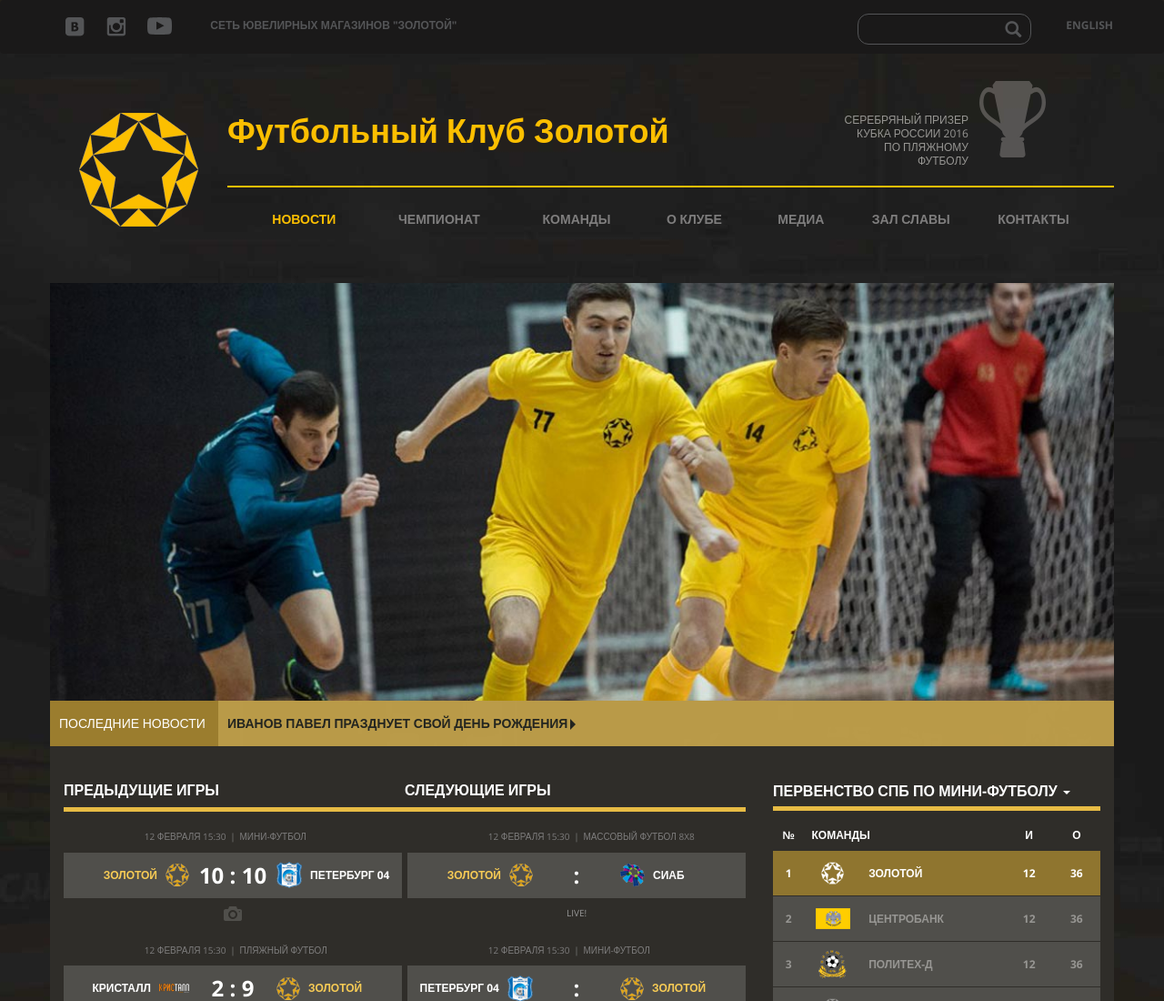
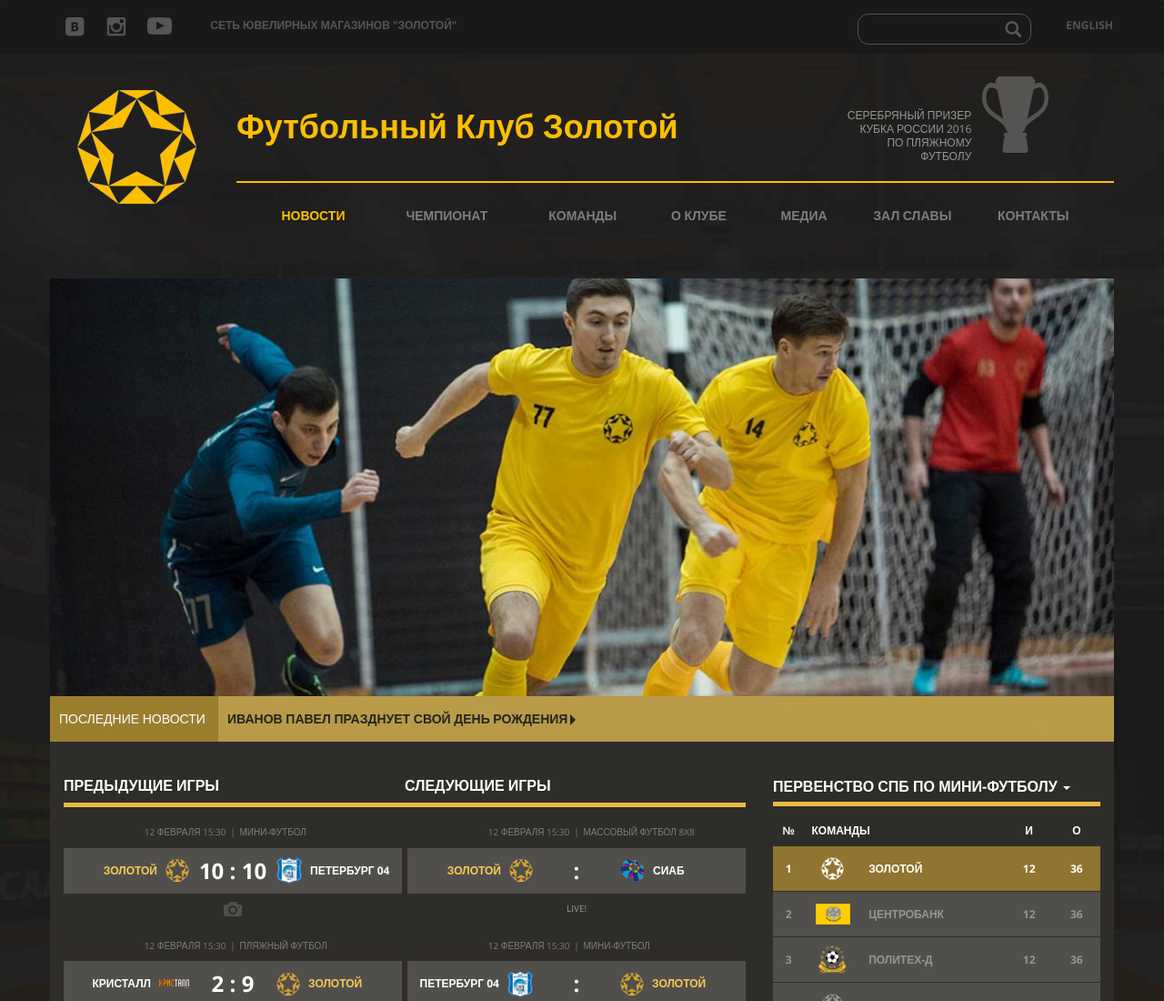
Before and after one commit to Jakovich/FK-Zolotoy, a plain HTML site: page index.html in a window 1280 px wide. Shown: the top 1100 px of the page at 91% size. Drawn offline with nearby package versions, Linux system fonts and the light colour scheme.

Commit message:
main-header modified

```diff
--- a/css/style.css
+++ b/css/style.css
@@ -79,11 +79,24 @@ body {
 
 /*main-header*/
 .main-header {
-	padding-top:25px;
-	margin-bottom:50px;
+
+	margin-bottom:20px;
 }
+.second-row-left {
+	text-align:left;
+	padding-left:30px;
+}
+
+.second-row-right {
+	margin:0;
+	padding:0 15px 0 25px;
+}
+
 .main-header .logo{
 	padding-top:20px;
+}
+.main-header .col-lg-2{
+	padding-right:0;
 }
 .main-title {
 	padding-bottom:20px;
@@ -100,12 +113,14 @@ body {
 	font-weight: 700;
 	font-size: 36px;
 	line-height: 40px;
+	margin-top:40px;
 }
 
 .title {
 	position:relative;
 	padding-top:20px;
 	padding-right:85px;
+	margin-top:20px;
 	width:250px;
 	color:#979693;
 	font-size:12px;
--- a/index.html
+++ b/index.html
@@ -44,12 +44,12 @@
 			<header class="main-header">
 				<div class="container">
 					<div class="row">
-						<div class="second-row-left col-sm-2 text-center">
+						<div class="second-row-left col-lg-2 text-center">
 							<div class="logo">
 								<img src="img/logo-big.png">
 							</div>
 						</div>
-						<div class="second-row-right col-sm-10">
+						<div class="second-row-right col-lg-10">
 							<div class="main-title row">
 								<div class="col-sm-8 main-title-name">
 									<h1>Футбольный Клуб Золотой</h1>
@@ -58,7 +58,7 @@
 								</div>
 							</div>
 							<div>
-								<nav class="main-nav">
+								<nav class="main-nav navbar ">
 									<ul class="main-menu nav nav-pills nav-justified">
 										<li class="active"><a href="#">Новости</a></li>
 										<li><a href="#">Чемпионат</a></li>
```
